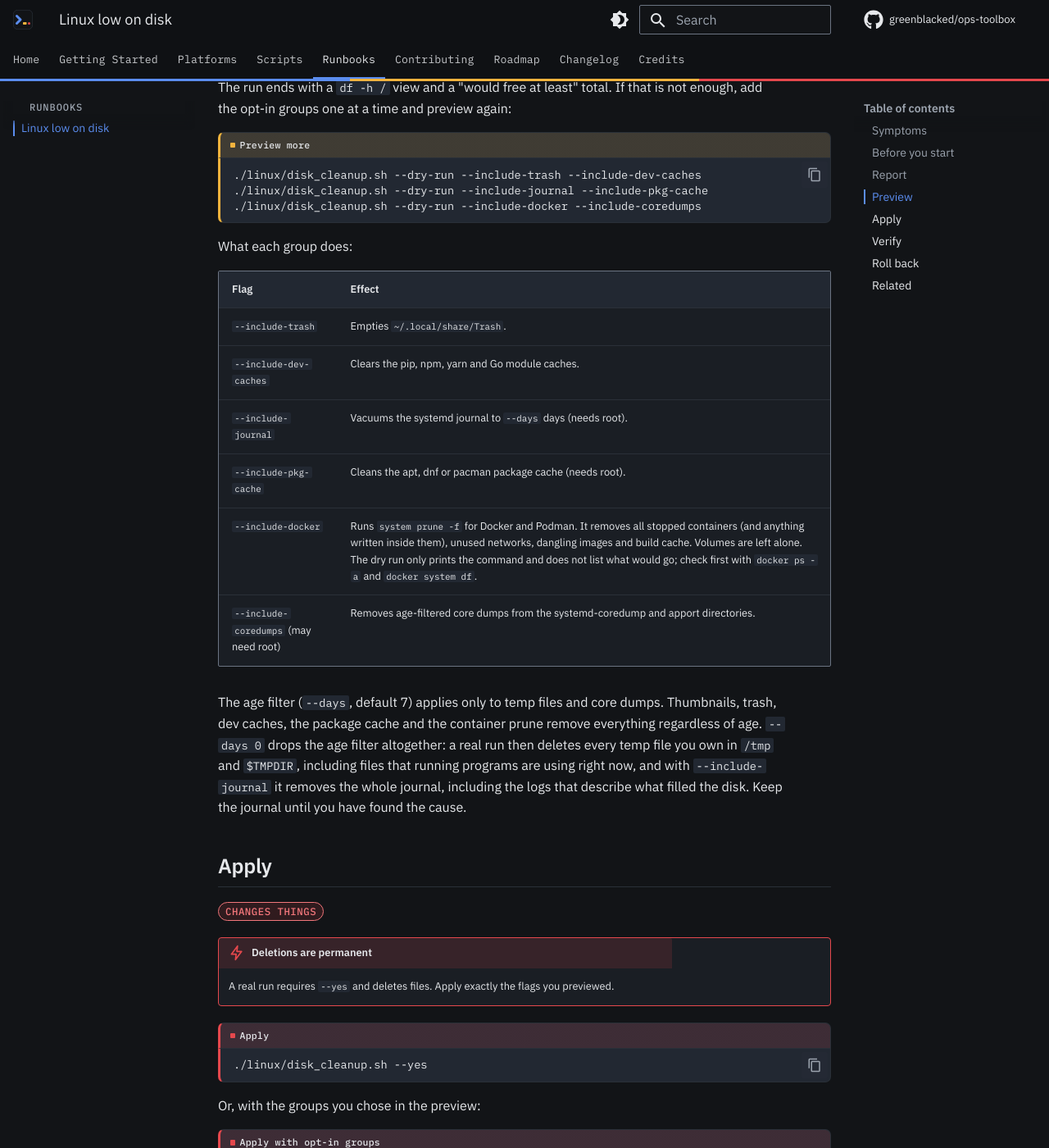
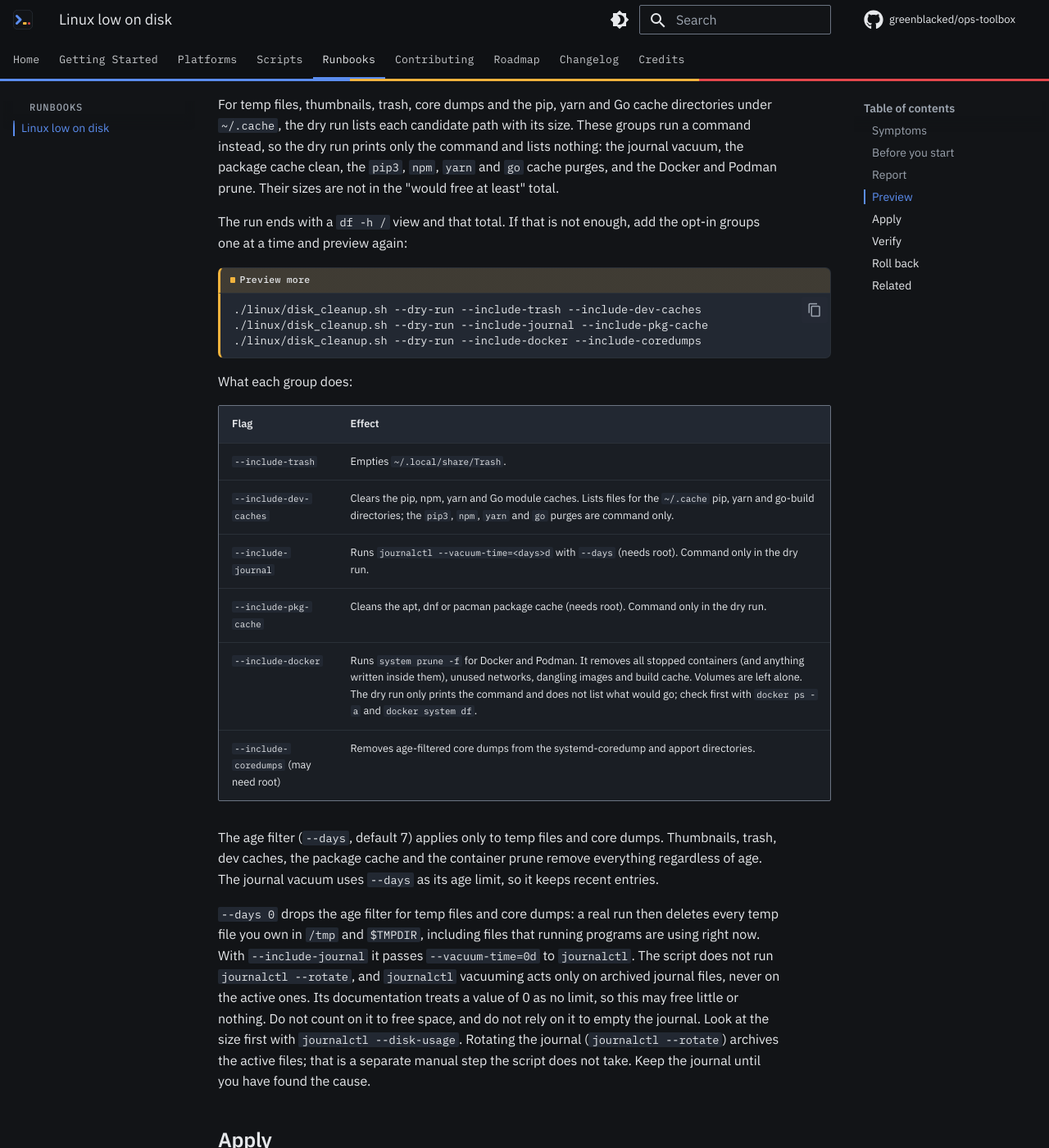
Before and after one commit to greenblacked/ops-toolbox, an MkDocs documentation site: the page built from docs/runbooks/linux-low-disk.md, in a window 1280 px wide and 1400 px high, scrolled down 1790 px. Shown: the whole window at 82% size. Built offline with MkDocs 1.6.1 and Material for MkDocs 9.7.7, drawn with Linux system fonts in a browser that asks for light colours; comment, search, counter and statistics services are not loaded; some of the changed text lies outside the part shown.

Commit message:
docs: fix journal and dry-run claims in low-disk runbook

````diff
--- a/docs/runbooks/linux-low-disk.md
+++ b/docs/runbooks/linux-low-disk.md
@@ -55,7 +55,8 @@ never touches documents or downloads.
 <span class="stage stage-preview">dry run</span>
 
 !!! preview "Nothing is deleted"
-    `--dry-run` prints every deletion without running it.
+    `--dry-run` deletes nothing. It lists the individual files it would
+    remove, and for some groups it only prints the command it would run.
 
 Start with the defaults, which are user-owned temp files older than seven
 days and thumbnail caches:
@@ -64,8 +65,14 @@ days and thumbnail caches:
 ./linux/disk_cleanup.sh --dry-run
 ```
 
-The run ends with a `df -h /` view and a "would free at least" total. If
-that is not enough, add the opt-in groups one at a time and preview again:
+For temp files, thumbnails, trash, core dumps and the pip, yarn and Go cache
+directories under `~/.cache`, the dry run lists each candidate path with its
+size. These groups run a command instead, so the dry run prints only the
+command and lists nothing: the journal vacuum, the package cache clean, the
+`pip3`, `npm`, `yarn` and `go` cache purges, and the Docker and Podman
+prune. Their sizes are not in the "would free at least" total.
+
+The run ends with a `df -h /` view and that total. If that is not enough, add the opt-in groups one at a time and preview again:
 
 ```{ .bash .rpt-preview title="Preview more" }
 ./linux/disk_cleanup.sh --dry-run --include-trash --include-dev-caches
@@ -78,20 +85,28 @@ What each group does:
 | Flag | Effect |
 | --- | --- |
 | `--include-trash` | Empties `~/.local/share/Trash`. |
-| `--include-dev-caches` | Clears the pip, npm, yarn and Go module caches. |
-| `--include-journal` | Vacuums the systemd journal to `--days` days (needs root). |
-| `--include-pkg-cache` | Cleans the apt, dnf or pacman package cache (needs root). |
+| `--include-dev-caches` | Clears the pip, npm, yarn and Go module caches. Lists files for the `~/.cache` pip, yarn and go-build directories; the `pip3`, `npm`, `yarn` and `go` purges are command only. |
+| `--include-journal` | Runs `journalctl --vacuum-time=<days>d` with `--days` (needs root). Command only in the dry run. |
+| `--include-pkg-cache` | Cleans the apt, dnf or pacman package cache (needs root). Command only in the dry run. |
 | `--include-docker` | Runs `system prune -f` for Docker and Podman. It removes all stopped containers (and anything written inside them), unused networks, dangling images and build cache. Volumes are left alone. The dry run only prints the command and does not list what would go; check first with `docker ps -a` and `docker system df`. |
 | `--include-coredumps` (may need root) | Removes age-filtered core dumps from the systemd-coredump and apport directories. |
 
 The age filter (`--days`, default 7) applies only to temp files and core
 dumps. Thumbnails, trash, dev caches, the package cache and the container
-prune remove everything regardless of age. `--days 0` drops the age filter
-altogether: a real run then deletes every temp file you own in `/tmp` and
-`$TMPDIR`, including files that running programs are using right now, and
-with `--include-journal` it removes the whole journal, including the logs
-that describe what filled the disk. Keep the journal until you have found
-the cause.
+prune remove everything regardless of age. The journal vacuum uses `--days`
+as its age limit, so it keeps recent entries.
+
+`--days 0` drops the age filter for temp files and core dumps: a real run
+then deletes every temp file you own in `/tmp` and `$TMPDIR`, including
+files that running programs are using right now. With `--include-journal`
+it passes `--vacuum-time=0d` to `journalctl`. The script does not run
+`journalctl --rotate`, and `journalctl` vacuuming acts only on archived
+journal files, never on the active ones. Its documentation treats a value of
+0 as no limit, so this may free little or nothing. Do not count on it to
+free space, and do not rely on it to empty the journal. Look at the size
+first with `journalctl --disk-usage`. Rotating the journal (`journalctl
+--rotate`) archives the active files; that is a separate manual step the
+script does not take. Keep the journal until you have found the cause.
 
 ## Apply
 
````
